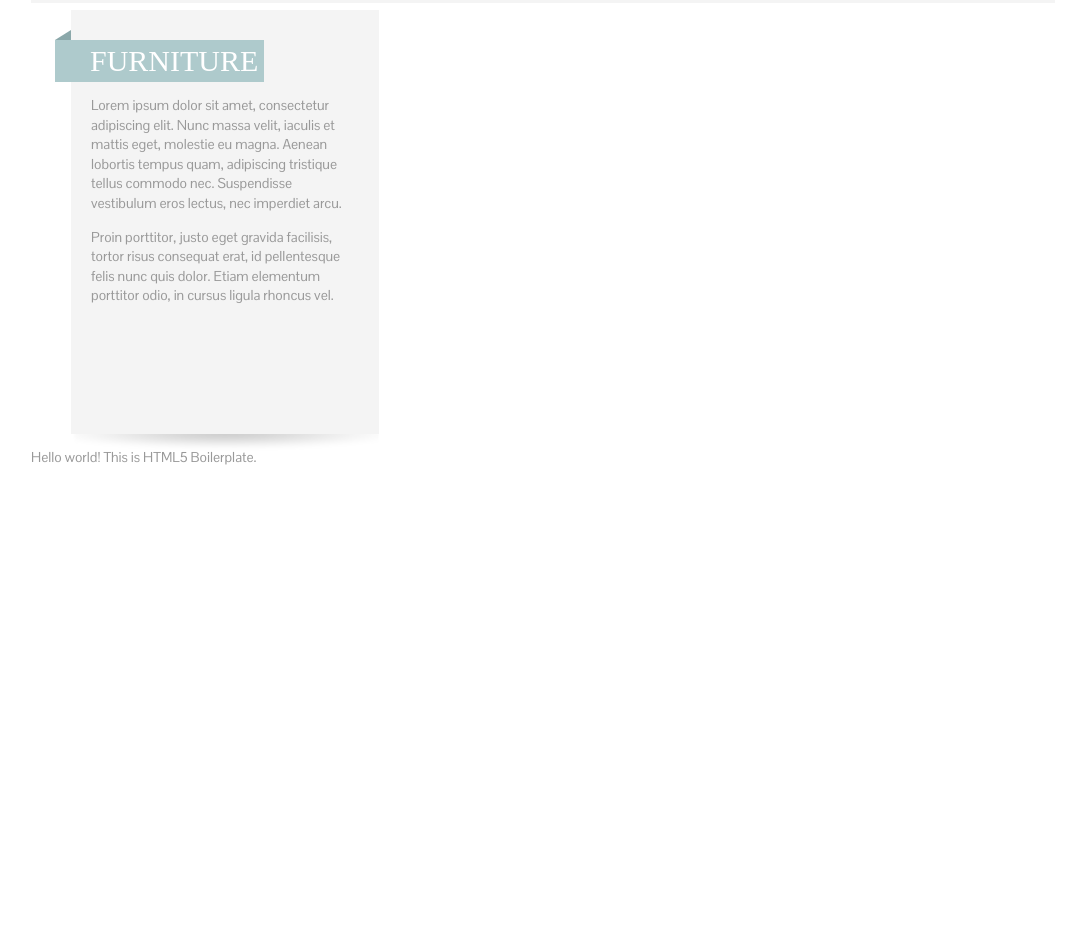
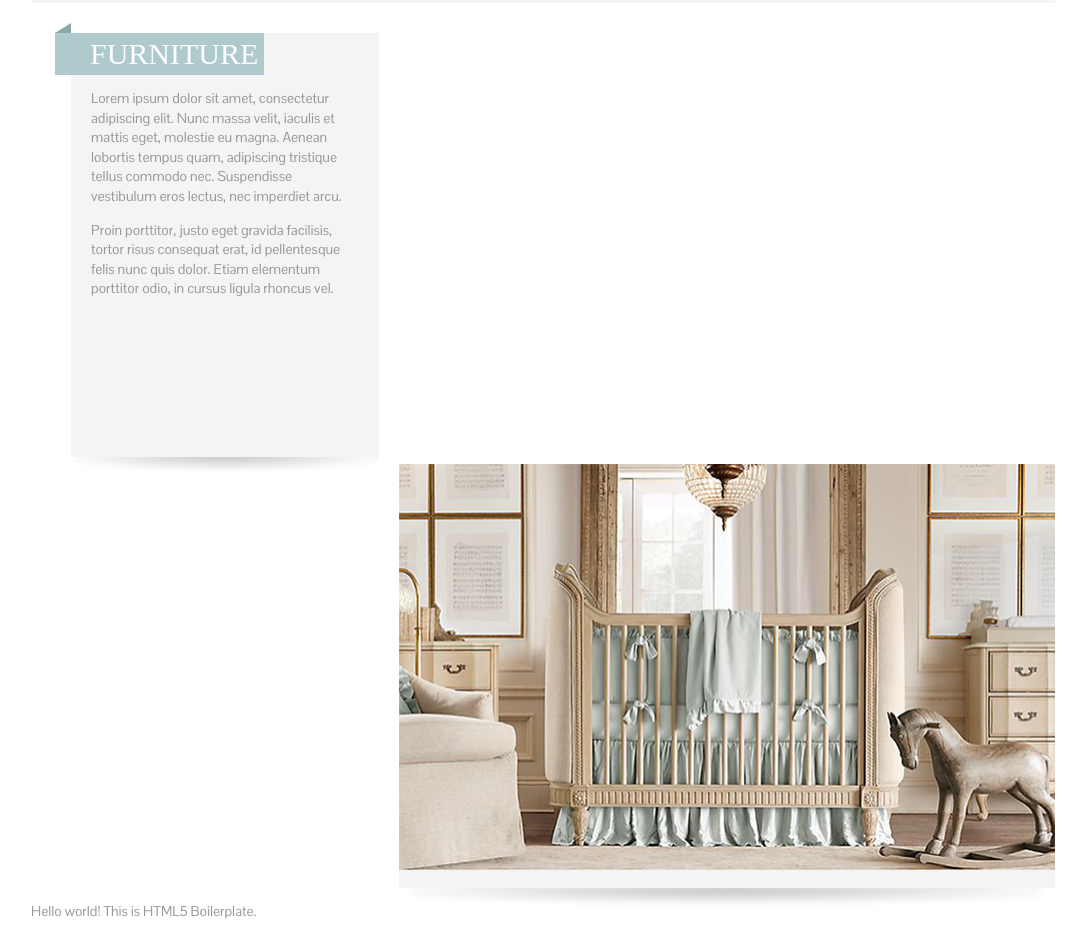
Before and after one commit to KKlever/Gigi_Brooks, a plain HTML site: page index.html in a window 1280 px wide. Shown: the part 221-1157 px from the top of the page, without its empty margins (97-1183 px from the left). Before the commit the page ends 800 px from the top, so only its background shows below. Drawn offline with Linux system fonts and the light colour scheme; a web font is replaced by a local one.

Commit message:
Added image box

```diff
--- a/css/main.css
+++ b/css/main.css
@@ -224,7 +224,7 @@ color:#aecacc;
 color:#aecacc;
 }
 .body-content{
-    width: 308px;
+
 }
 .txt-column{
     position: relative;
@@ -249,7 +249,25 @@ color:#aecacc;
   position: absolute;
   bottom: -31px;
 }
+.l-image-box{
+    position: relative;
+    margin-left: 10px;
+    margin-top: 7px;
 
+    width: 656px;
+    height:424px;
+    background-color: #f4f4f4;
+}
+.l-image-box:after { /* Adds a shadow underneath the img box*/
+  display: block;
+  content: '';
+  background-image: url("../img/shadow_656.png");
+  background-repeat: no-repeat;
+  width:656px;
+  height:31px;
+  position: absolute;
+  bottom: -31px;
+}
 
 h2 /* ribbon heading*/
 {
--- a/index.html
+++ b/index.html
@@ -62,12 +62,14 @@
                 </div>
 
                 <div class="body-content clearfix">
-                    <div class="txt-column float-l">
+                    <div class="txt-column">
                         <h2>FURNITURE</h2>
                         <p>Lorem ipsum dolor sit amet, consectetur adipiscing elit. Nunc massa velit, iaculis et mattis eget, molestie eu magna. Aenean lobortis tempus quam, adipiscing tristique tellus commodo nec. Suspendisse vestibulum eros lectus, nec imperdiet arcu.</p>
                         <p>Proin porttitor, justo eget gravida facilisis, tortor risus consequat erat, id pellentesque felis nunc quis dolor. Etiam elementum porttitor odio, in cursus ligula rhoncus vel. </p>
                     </div>
-
+                    <div class="l-image-box float-r">
+                       <img src="img/room.png" width="656" height="406" alt="Room with a craddle and toy horse">
+                    </div>
                 </div>
               <p>Hello world! This is HTML5 Boilerplate.</p>
           </div>
```
Also changed, not shown: img/shadow_656.png (added), 1 other file.
